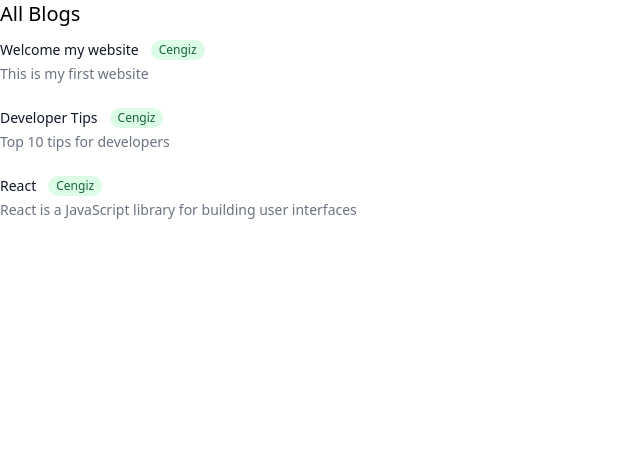
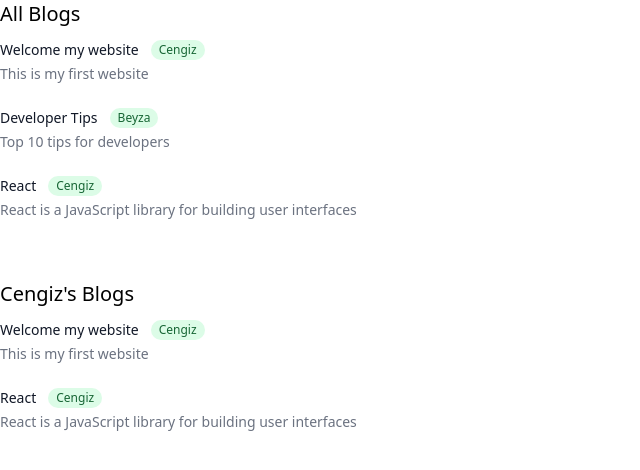
Before and after one commit to cengizdonmez/react-starter-kit, a React (Create React App) app: page / in a window 1280 px wide. Shown: the top 470 px of the page, without its empty margins (0-640 px from the left). Built offline with nearby package versions, Linux system fonts and the light colour scheme.

Commit message:
Reusing components example

```diff
--- a/src/components/BlogList.js
+++ b/src/components/BlogList.js
@@ -1,7 +1,7 @@
 const BlogList = ({blogs, title}) => {
 
   return (
-    <div className="blog-list">
+    <div className="blog-list mb-12">
       <h2 className="text-xl">{title}</h2>
        {blogs.map((blog) => (
         <div className="flex-1 truncate py-3 transition-all hover:bg-slate-200" key={blog.id}>
--- a/src/example/OutputtingListsExp.js
+++ b/src/example/OutputtingListsExp.js
@@ -4,13 +4,14 @@ import BlogList from "../components/BlogList.js";
 const OutputtingListsExp = () => {
   const [blogs, setBlogs] = useState([
     { title:'Welcome my website', subtitle:'This is my first website', author:'Cengiz', id: 1 },
-    { title:'Developer Tips', subtitle:'Top 10 tips for developers', author:'Cengiz', id: 2 },
+    { title:'Developer Tips', subtitle:'Top 10 tips for developers', author:'Beyza', id: 2 },
     { title:'React', subtitle:'React is a JavaScript library for building user interfaces', author:'Cengiz', id: 3 },
   ]);
 
   return (
     <div>
        <BlogList blogs={blogs} title="All Blogs"/>
+       <BlogList blogs={blogs.filter((blog) => blog.author === 'Cengiz')} title="Cengiz's Blogs"/>
     </div>
   )
 }
```
